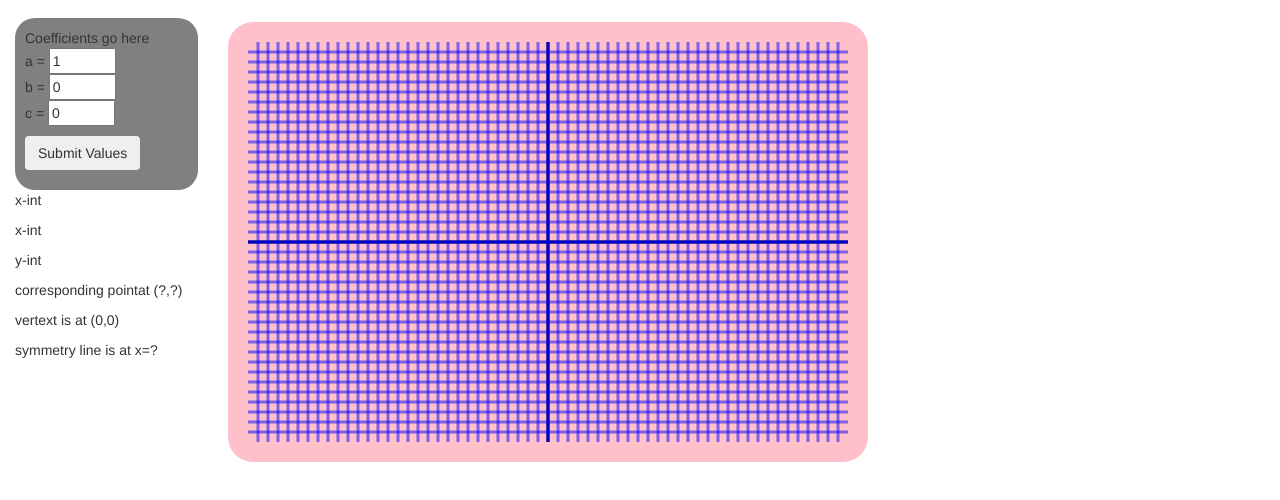
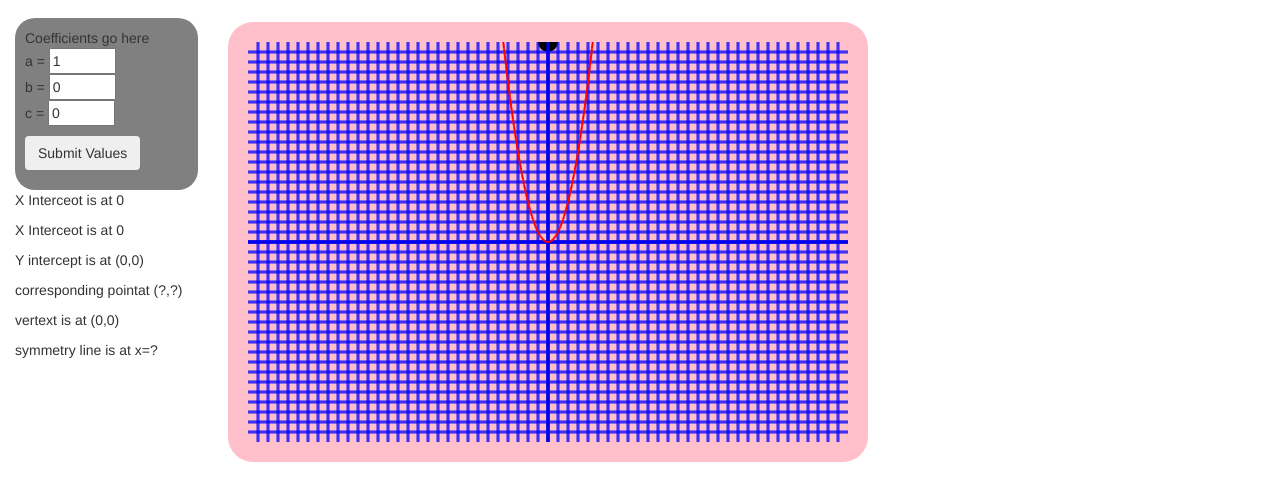
Before and after one commit to Nejat-Ali1/quadGrapher2018, a plain HTML site: page index.html in a window 1280 px wide. Shown: the part 54-554 px from the top of the page. Drawn offline with nearby package versions, Linux system fonts and the light colour scheme.

Commit message:
Add files via upload
monday after class

```diff
--- a/index.html
+++ b/index.html
@@ -78,16 +78,16 @@
           a = <input size="5" type="text" id="quadA" value="1"> <br>
           b = <input size="5" type="text" id="linB" value="0"> <br>
           c = <input size="5" type="text" id="constant" value="0"> <br>
-          <button class="btn" onclick="">Submit Values</button>
+          <button class="btn" onclick="QF()">Submit Values</button>
         </p>
       </div>
 
       <div class="myResults">
-        <p id= "solution">x-int </p>
-        <p id= "solution">x-int </p>
-        <p id= "solution">y-int </p>
-        <p id= "solution">corresponding pointat (?,?) </p>
-        <p id= "solution">vertext is at (0,0) </p>
+        <p id= "solution1">x-int </p>
+        <p id= "solution2">x-int </p>
+        <p id= "y-int">y-int </p>
+        <p id= "">corresponding pointat (?,?) </p>
+        <p id= "vertext">vertext is at (0,0) </p>
         <p id= "solution">symmetry line is at x=? </p>
       </div>
     </div>
--- a/quadScript.js
+++ b/quadScript.js
@@ -8,32 +8,41 @@ function init() {
   h = canvas.height = 400;
   console.log('canvas is loaded into context',w);
   graphpaper();
+  QF();
 
 }  // close init
+
 
 function QF() {
   // getting values to do quadratic formula
   a = $("#quadA").val();
   b = $("#linB").val();
   c = $("#constant").val();
-  x1 = (-b +Math.sqrt(b**2 - 4*a * c)) / (2*a);b
+  x1 = (-b +Math.sqrt(b**2 - 4*a * c)) / (2*a);
   x1= Math.round(x1*100)/100;
   x2 = (-b -Math.sqrt(b**2 - 4*a * c)) / (2*a);
   x2= Math.round(x2*100)/100;
   $("#solution1").text("X Interceot is at "+x1);
   $("#solution2").text("X Interceot is at "+x2);
     console.log(a,b,c);
-    results(); graphQuad;
+    results();
     graphpaper();
     graphQuad();
 }  // close QF
+
 function results() {
   // finding vertext and displaying symline and yint results
   vX = -(b*1)/(2*a);
   vY = a*Math.pow(vX,2)+b*vX+c*1;
   $("#vertex").text("Vertex is at (" + vX+","+vY+")");
   $("#y-int").text(" Y intercept is at (0,"+ c +")");
+  ctx.fillstyle="green";
+  ctx.beginPath();
+  ctx.arc(w/2+vX,c,10,0,6.28);
+  ctx.fill();
+
 }  // close results()
+
 function graphpaper() {
   // the x and y axis drawn
   ctx.lineWidth= 3;
@@ -93,11 +102,11 @@ function graphQuad () {
     ny =  c*1+b*nx+a*Math.pow(nx,2);
     console.log(x,y,nx,ny);
 
-    context.beginPath();
-    context.lineWidth = 2;
-    context.strokeStyle = "red";
-    context.moveTo(w/2+x*k,h/2-y*k);
-    context.lineTo(w/2+nx*k,h/2-ny*k);
-    context.stroke();
+    ctx.beginPath();
+    ctx.lineWidth = 2;
+    ctx.strokeStyle = "red";
+    ctx.moveTo(w/2+x*k,h/2-y*k);
+    ctx.lineTo(w/2+nx*k,h/2-ny*k);
+    ctx.stroke();
   }
 }
```
Also changed, not shown: play.js (added, +56 -0 lines).
